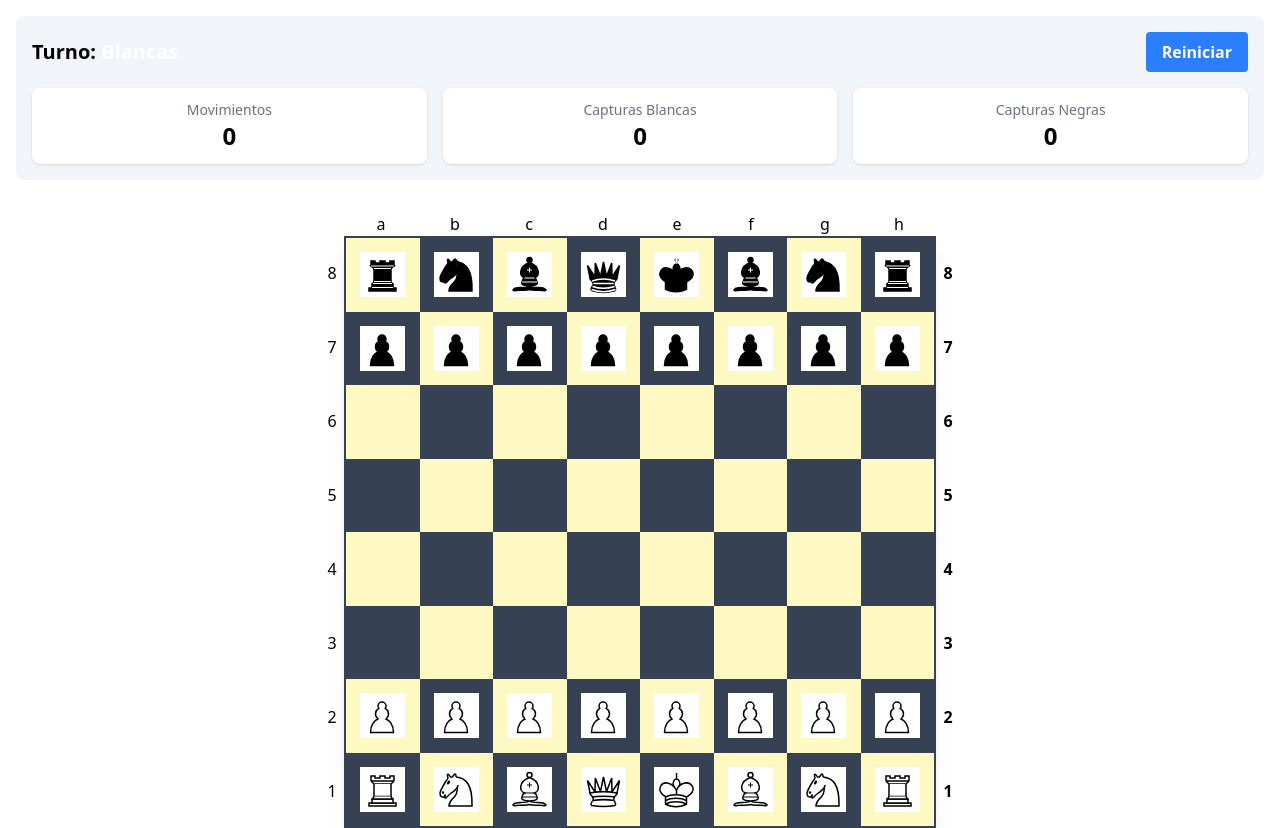
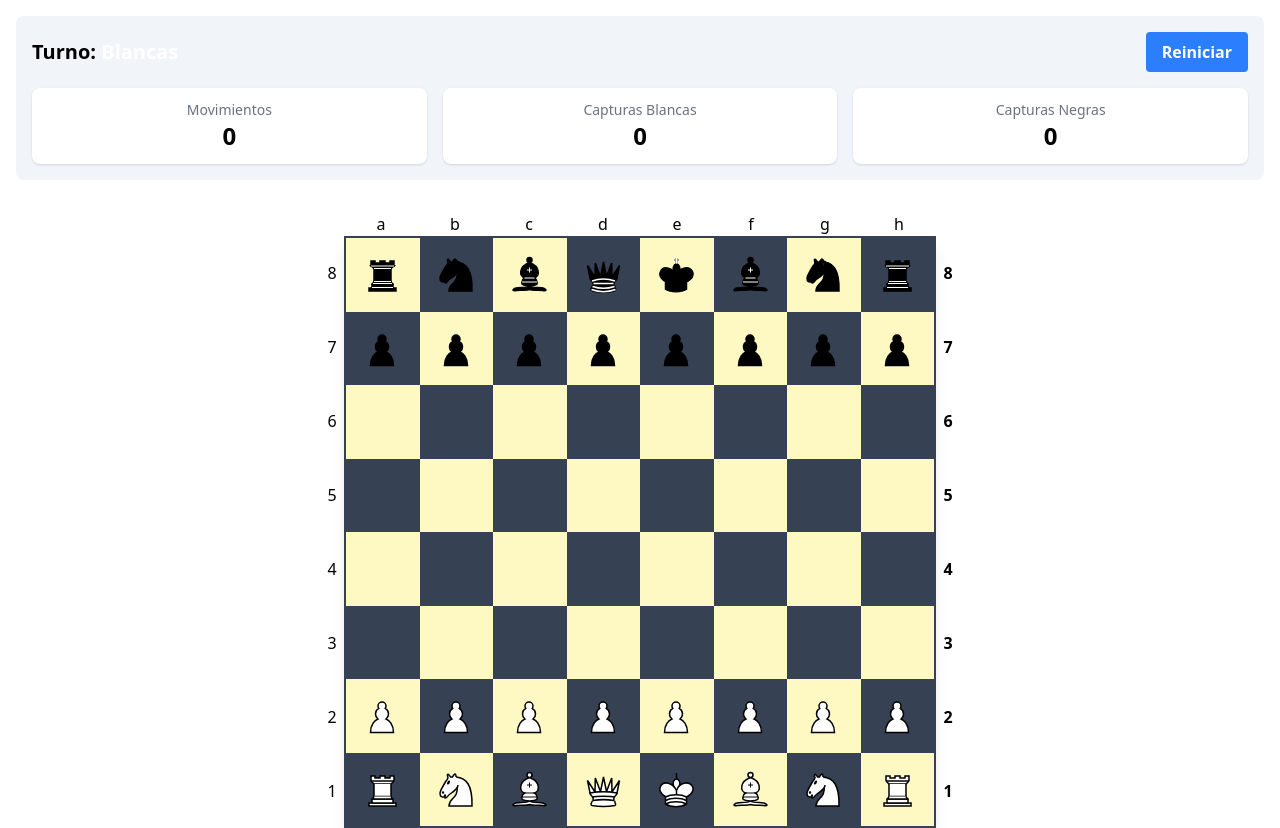
Before and after one commit to sebasechazu/chess-game, an Angular app: page / in a window 1280 px wide. Shown: the top 828 px of the page. Built offline with nearby package versions, Linux system fonts and the light colour scheme.

Commit message:
feat(chess): mejorar la estructura del componente de pieza de ajedrez, optimizar la carga de imágenes y agregar manejo de errores

```diff
--- a/src/app/chess-game/chess-piece/chess-piece.component.html
+++ b/src/app/chess-game/chess-piece/chess-piece.component.html
@@ -1,11 +1,17 @@
-<div class="w-full h-full flex items-center justify-center z-10">
-        <img
-            ngSrc="{{imageSrc}}"
-            [alt]="piece.type + ' ' + piece.color"
-            width="45"
-            height="45"
-            class="w-full h-full object-cover pointer-events-none select-none bg-white"
-            draggable="false"
-            priority
-        >
+<div class="size-full flex items-center justify-center relative z-10"
+     [class.opacity-0]="!piece"
+     role="img"
+     [attr.aria-label]="altText()">
+
+  @if (piece && imageSrc(); as src) {
+    <img [ngSrc]="src"
+         [alt]="altText()"
+         width="45"
+         height="45"
+         class="size-full object-contain pointer-events-none select-none transition-opacity duration-200 hover:opacity-90"
+         draggable="false"
+         priority
+         (error)="onImageError($event)"
+    />
+  }
 </div>
--- a/src/app/chess-game/chess-piece/chess-piece.component.ts
+++ b/src/app/chess-game/chess-piece/chess-piece.component.ts
@@ -1,21 +1,42 @@
 
 
-import { Component, Input } from '@angular/core';
-import { CommonModule,NgOptimizedImage } from '@angular/common';
+import { Component, Input, ChangeDetectionStrategy, computed, signal } from '@angular/core';
+import { CommonModule, NgOptimizedImage } from '@angular/common';
 import { ChessPiece } from '../../interfaces/chess-piece.interface';
 
 
 @Component({
   selector: 'app-chess-piece',
   templateUrl: './chess-piece.component.html',
-  imports: [CommonModule, NgOptimizedImage]
+  imports: [CommonModule, NgOptimizedImage],
+  changeDetection: ChangeDetectionStrategy.OnPush
 })
 export class ChessPieceComponent {
-  @Input() piece!: ChessPiece;
 
-  get imageSrc(): string {
+ @Input({ required: true }) piece!: ChessPiece;
+
+  private readonly basePath = 'assets/img/chess/';
+  private readonly fallbackImage = 'assets/img/chess/fallback-piece.svg';
+
+  protected readonly imageSrc = computed(() => {
+    if (!this.piece) return this.fallbackImage;
+    return `${this.basePath}${this.piece.color}-${this.piece.type}.svg`;
+  });
+
+  protected readonly altText = computed(() => {
     if (!this.piece) return '';
-    const base = 'assets/img/chess/';
-    return `${base}${this.piece.color}-${this.piece.type}.svg`;
+    return `${this.capitalizeFirst(this.piece.type)} ${this.piece.color}`;
+  });
+
+  private capitalizeFirst(text: string): string {
+    return text.charAt(0).toUpperCase() + text.slice(1);
+  }
+
+  protected onImageError(event: Event): void {
+    const imgElement = event.target as HTMLImageElement;
+    if (imgElement.src !== this.fallbackImage) {
+      console.warn(`Failed to load chess piece image: ${imgElement.src}`);
+      imgElement.src = this.fallbackImage;
+    }
   }
 }
```
